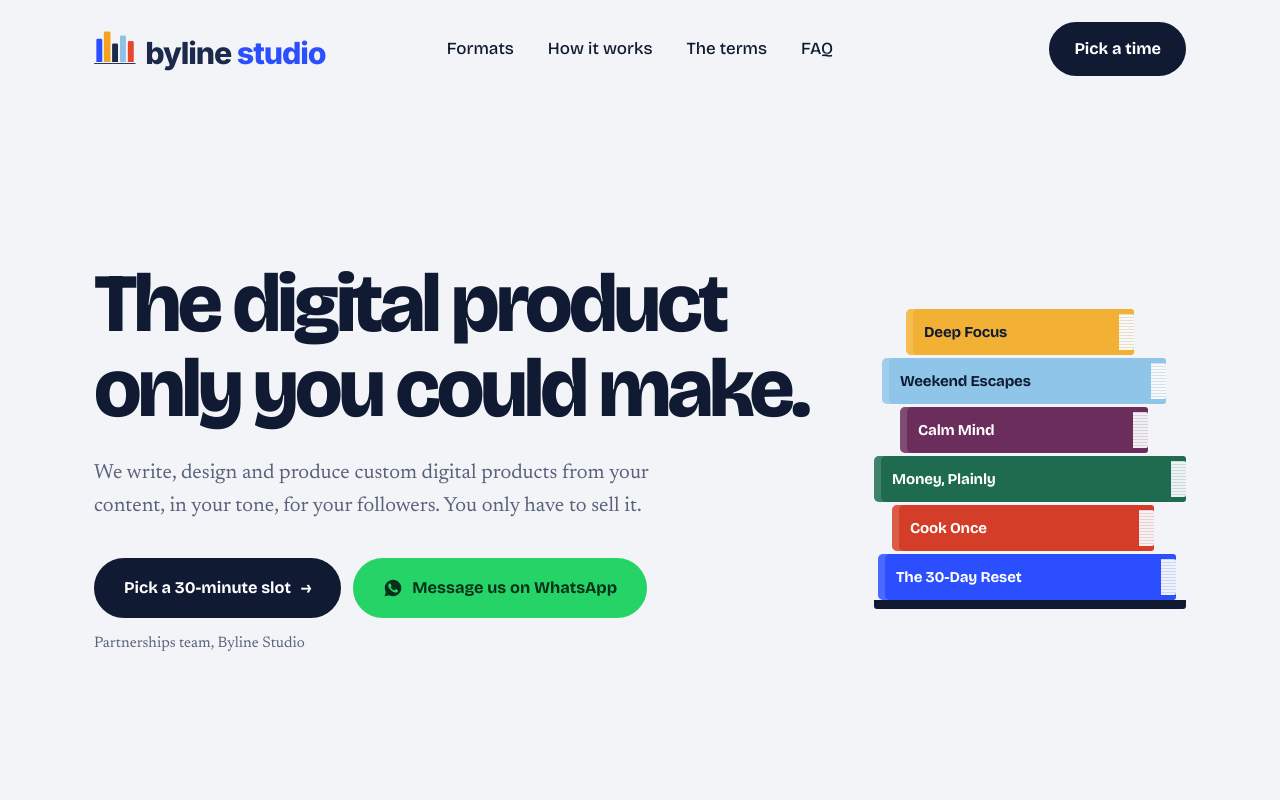
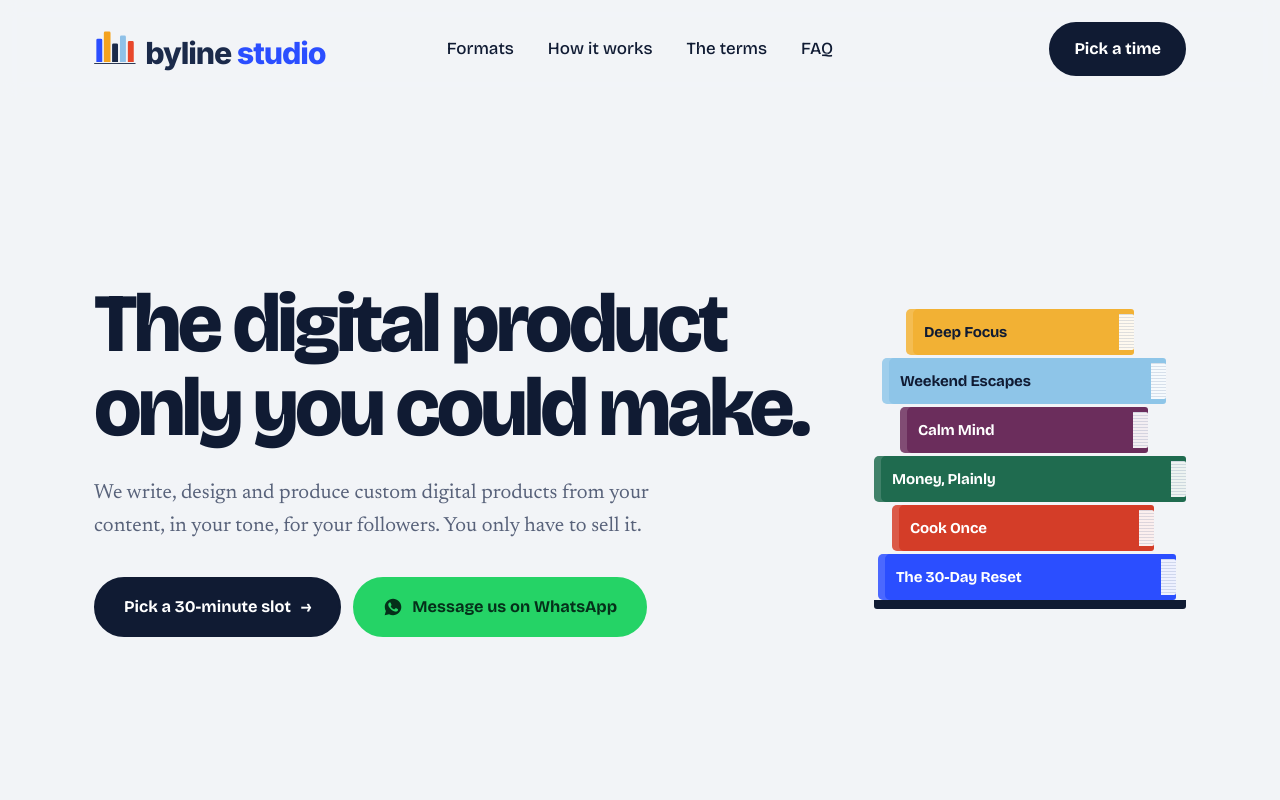
Before and after one commit to FelpoNF/meu-site, a plain HTML site: page index.html in a window 1280 px wide. Shown: the top 800 px of the page. Drawn offline with nearby package versions, Linux system fonts and the light colour scheme.

Commit message:
Remove the partnerships line under the hero CTAs

```diff
--- a/index.html
+++ b/index.html
@@ -121,7 +121,6 @@ h2{font-size:clamp(1.95rem,4vw,3.05rem);max-width:22ch}
 .hero h1{font-size:clamp(2.89rem,6.47vw,5.43rem);letter-spacing:-.045em;line-height:1.02;max-width:15ch}
 .hero .lead{margin-top:26px;font-size:1.28rem;max-width:50ch}
 .cta-row{display:flex;flex-wrap:wrap;gap:12px;margin-top:34px;align-items:center}
-.cta-note{margin-top:14px;font-size:.95rem;color:var(--muted)}
 .btn.wpp{background:#25D366;border-color:#25D366;color:#05301A;gap:9px}
 .btn.wpp svg{width:20px;height:20px;flex:none}
 .btn.wpp:hover{background:#12A855;border-color:#12A855;color:#fff}
@@ -369,7 +368,6 @@ footer.site a:hover{text-decoration:underline;text-underline-offset:4px}
             Message us on WhatsApp
           </a>
         </div>
-        <p class="cta-note">Partnerships team, Byline Studio</p>
       </div>
       <div class="stack" aria-hidden="true">
         <div class="sbook" style="--w:228px;--x:32px;--c:#F2B134;--t:#101B33;--d:5">Deep Focus</div>
```
